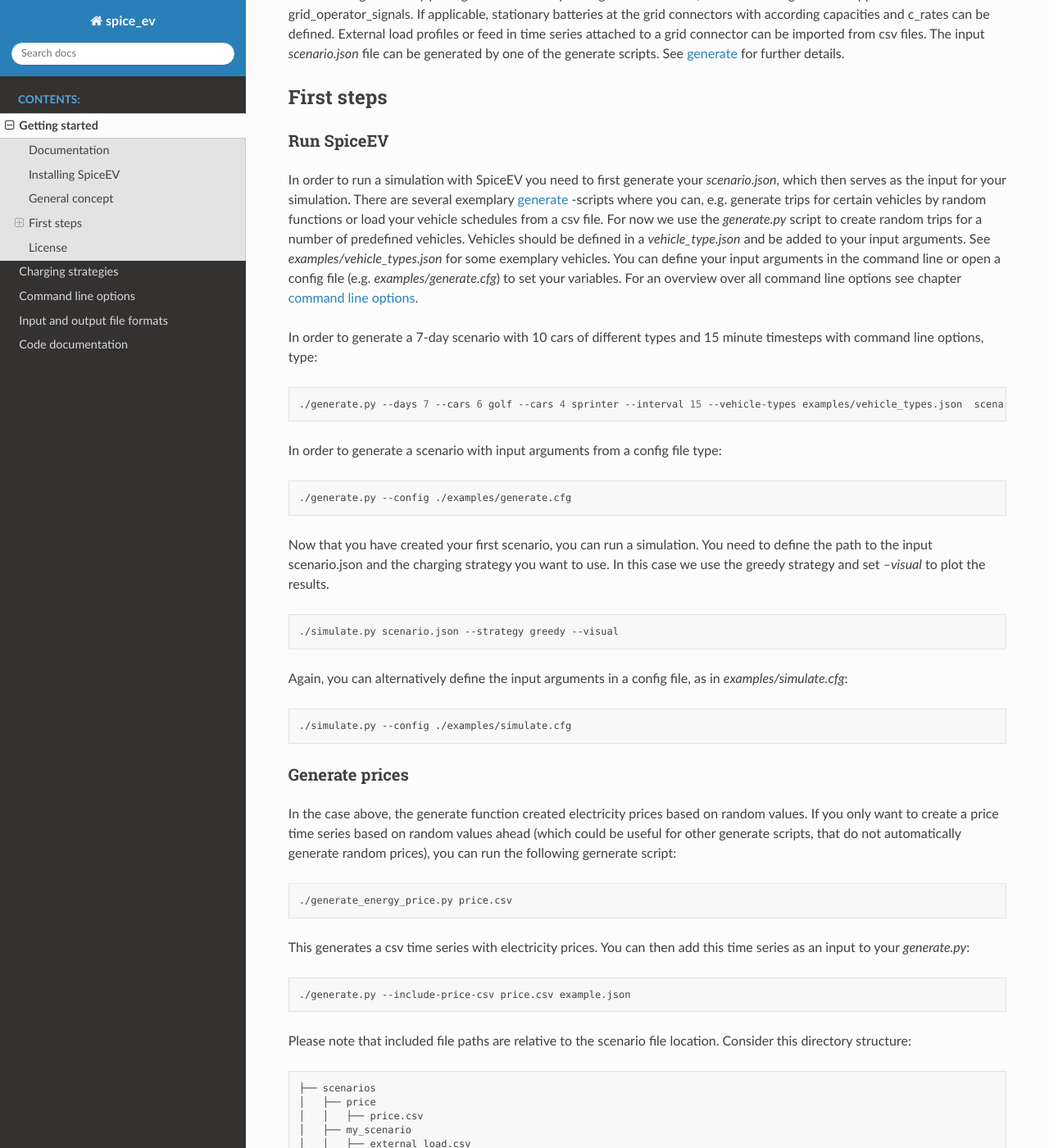
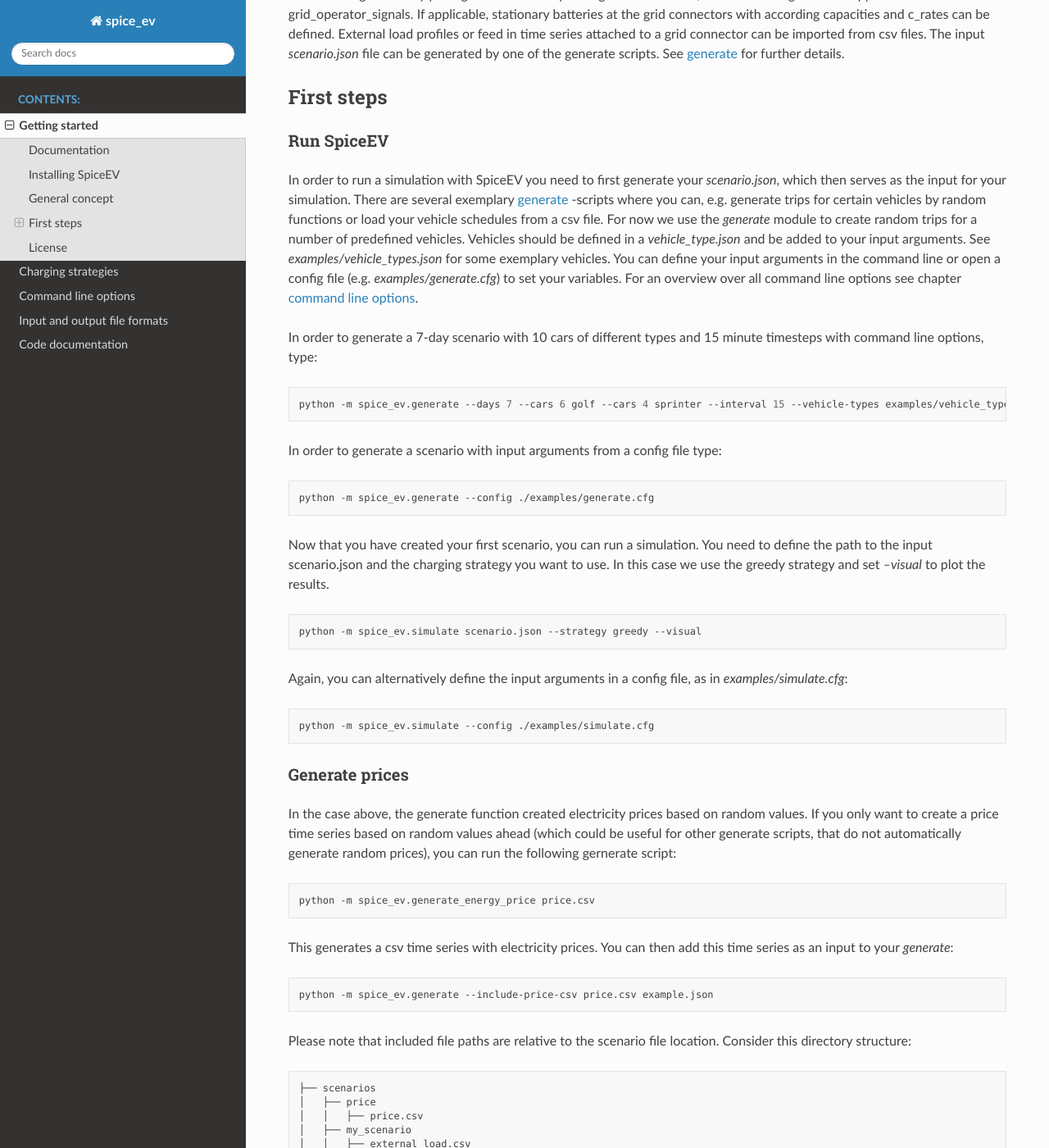
Before and after one commit to rl-institut/spice_ev, a Sphinx documentation site: the page built from doc/source/getting_started.rst, in a window 1280 px wide and 1400 px high, scrolled down 869 px. Shown: the whole window at 82% size. Built offline with Sphinx 7.4.7 and the Read the Docs theme 2.0.0, drawn with Linux system fonts in a browser that asks for light colours; some of the changed text lies outside the part shown.

Commit message:
adjust readthedocs to new folder structure

```diff
--- a/doc/source/getting_started.rst
+++ b/doc/source/getting_started.rst
@@ -42,7 +42,7 @@ Run SpiceEV
 -----------
 
 In order to run a simulation with SpiceEV you need to first generate your `scenario.json`, which then serves as the input for your simulation. There are several exemplary :ref:`generate <generate>` -scripts where you can,
-e.g. generate trips for certain vehicles by random functions or load your vehicle schedules from a csv file. For now we use the `generate.py` script to create random trips for a number of predefined vehicles. Vehicles
+e.g. generate trips for certain vehicles by random functions or load your vehicle schedules from a csv file. For now we use the `generate` module to create random trips for a number of predefined vehicles. Vehicles
 should be defined in a `vehicle_type.json` and be added to your input arguments. See `examples/vehicle_types.json` for some exemplary vehicles.
 You can define your input arguments in the command line or open a config file (e.g. `examples/generate.cfg`) to set your variables. For an overview over all command line options see chapter :ref:`command line options <command_line_options>`.
 
@@ -50,13 +50,13 @@ In order to generate a 7-day scenario with 10 cars of different types and 15 min
 
 .. code:: bash
 
-    ./generate.py --days 7 --cars 6 golf --cars 4 sprinter --interval 15 --vehicle-types examples/vehicle_types.json  scenario.json
+    python -m spice_ev.generate --days 7 --cars 6 golf --cars 4 sprinter --interval 15 --vehicle-types examples/vehicle_types.json  scenario.json
 
 In order to generate a scenario with input arguments from a config file type:
 
 .. code:: bash
 
-    ./generate.py --config ./examples/generate.cfg
+    python -m spice_ev.generate --config ./examples/generate.cfg
 
 
 Now that you have created your first scenario, you can run a simulation. You need to define the path to the input scenario.json and the charging strategy you want to use.
@@ -64,13 +64,13 @@ In this case we use the greedy strategy and set `--visual` to plot the results.
 
 .. code:: bash
 
-    ./simulate.py scenario.json --strategy greedy --visual
+    python -m spice_ev.simulate scenario.json --strategy greedy --visual
 
 Again, you can alternatively define the input arguments in a config file, as in `examples/simulate.cfg`:
 
 .. code:: bash
 
-    ./simulate.py --config ./examples/simulate.cfg
+    python -m spice_ev.simulate --config ./examples/simulate.cfg
 
 
 Generate prices
@@ -80,13 +80,13 @@ a price time series based on random values ahead (which could be useful for othe
 
 .. code:: bash
 
-    ./generate_energy_price.py price.csv
+    python -m spice_ev.generate_energy_price price.csv
 
-This generates a csv time series with electricity prices. You can then add this time series as an input to your `generate.py`:
+This generates a csv time series with electricity prices. You can then add this time series as an input to your `generate`:
 
 .. code:: bash
 
-    ./generate.py --include-price-csv price.csv example.json
+    python -m spice_ev.generate --include-price-csv price.csv example.json
 
 Please note that included file paths are relative to the scenario file location. Consider this directory structure:
 
@@ -102,14 +102,14 @@ Please note that included file paths are relative to the scenario file location.
 Generate grid operator schedules
 --------------------------------
 
-If you want to generate a grid operator schedule from an input csv and include it to an existing scenario.json, you can do this by running `generate_schedule.py`:
+If you want to generate a grid operator schedule from an input csv and include it to an existing scenario.json, you can do this by running `generate_schedule`:
 
 .. code:: bash
 
-    ./generate_schedule.py --scenario example.json --input data/timeseries/NSM_1.csv --output data/schedules/NSM_1.csv
+    python -m spice_ev.generate_schedule --scenario example.json --input data/timeseries/NSM_1.csv --output data/schedules/NSM_1.csv
 
 In this case a csv time series is read in from the folder `data/timeseries/` and the created schedule is saved in `data/schedules/`. The schedule csv is automatically added to the json `example.json`.
-Note that when running the `generate_schedule.py` module, you need to already have an existing scenario.json that you want to add the schedule to.
+Note that when running the `generate_schedule` module, you need to already have an existing scenario.json that you want to add the schedule to.
 
 Include other csv time series
 -----------------------------
@@ -119,7 +119,7 @@ for more information on the file formats of the input files.
 
 .. code:: bash
 
-    ./generate.py --include-price-csv ../price/price.csv --include-ext-load-csv external_load.csv example.json
+    python -m spice_ev.generate --include-price-csv ../price/price.csv --include-ext-load-csv external_load.csv example.json
 
 SimBEV integration
 ------------------
@@ -129,7 +129,7 @@ In oder to convert SimBEV output files to a SpiceEV scenario, use:
 
 .. code:: bash
 
-    generate_from_simbev.py --simbev /path/to/simbev/output/ example.json
+    python -m spice_ev.generate_from_simbev --simbev /path/to/simbev/output/ example.json
 
 Help
 ----
@@ -137,16 +137,16 @@ In order to show all command line options type:
 
 .. code:: bash
 
-    ./generate -h
-    ./simulate.py -h
+    python -m spice_ev.generate -h
+    python -m spice_ev.simulate -h
 
 
 As said above, there are also example configuration files in the example folder.
 
 .. code:: bash
 
-    ./generate.py --config examples/generate.cfg examples/example.json
-    ./simulate.py --config examples/simulate.cfg examples/example.json
+    python -m spice_ev.generate --config examples/generate.cfg examples/example.json
+    python -m spice_ev.simulate --config examples/simulate.cfg examples/example.json
 
 
 
```
